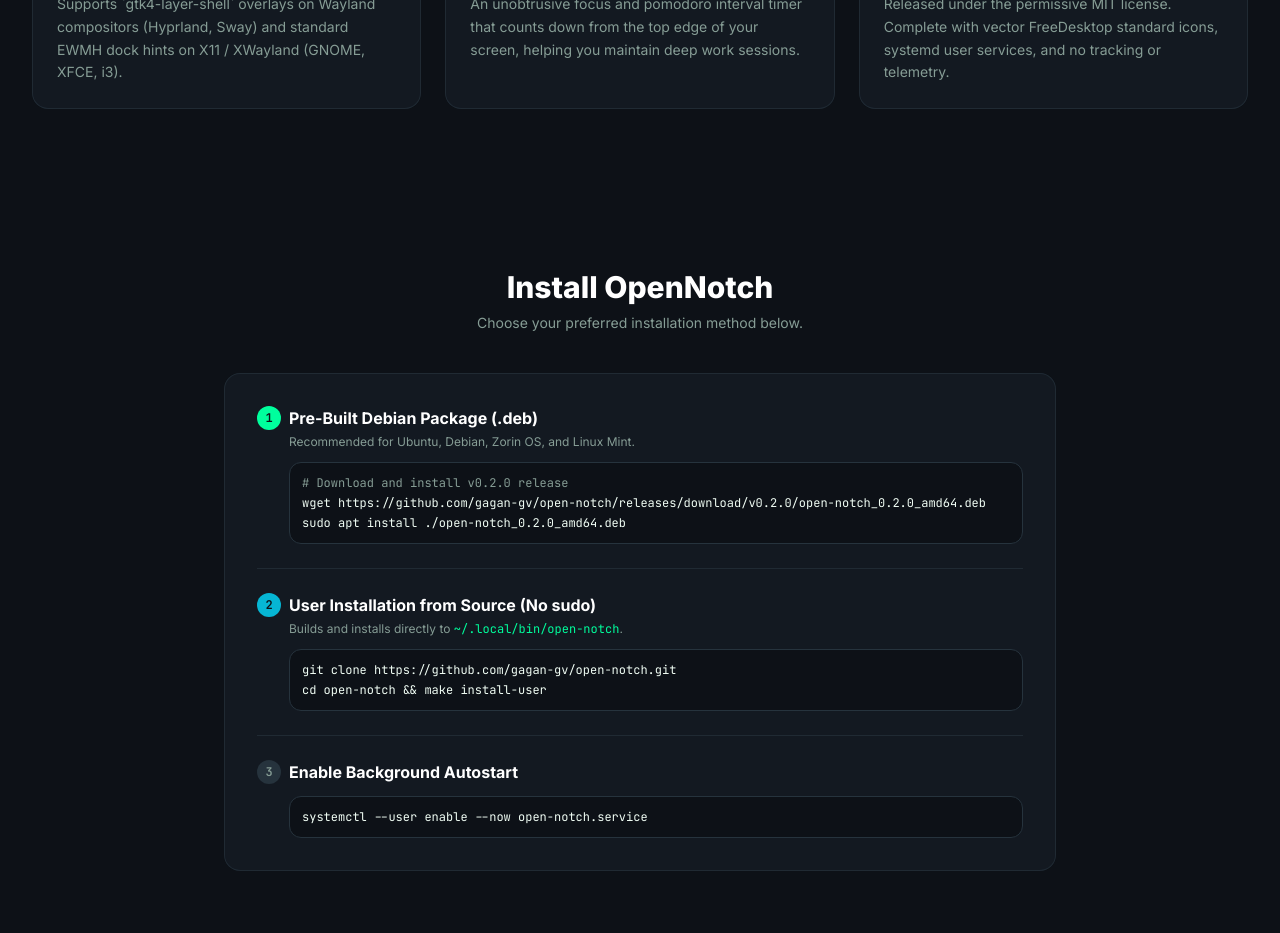
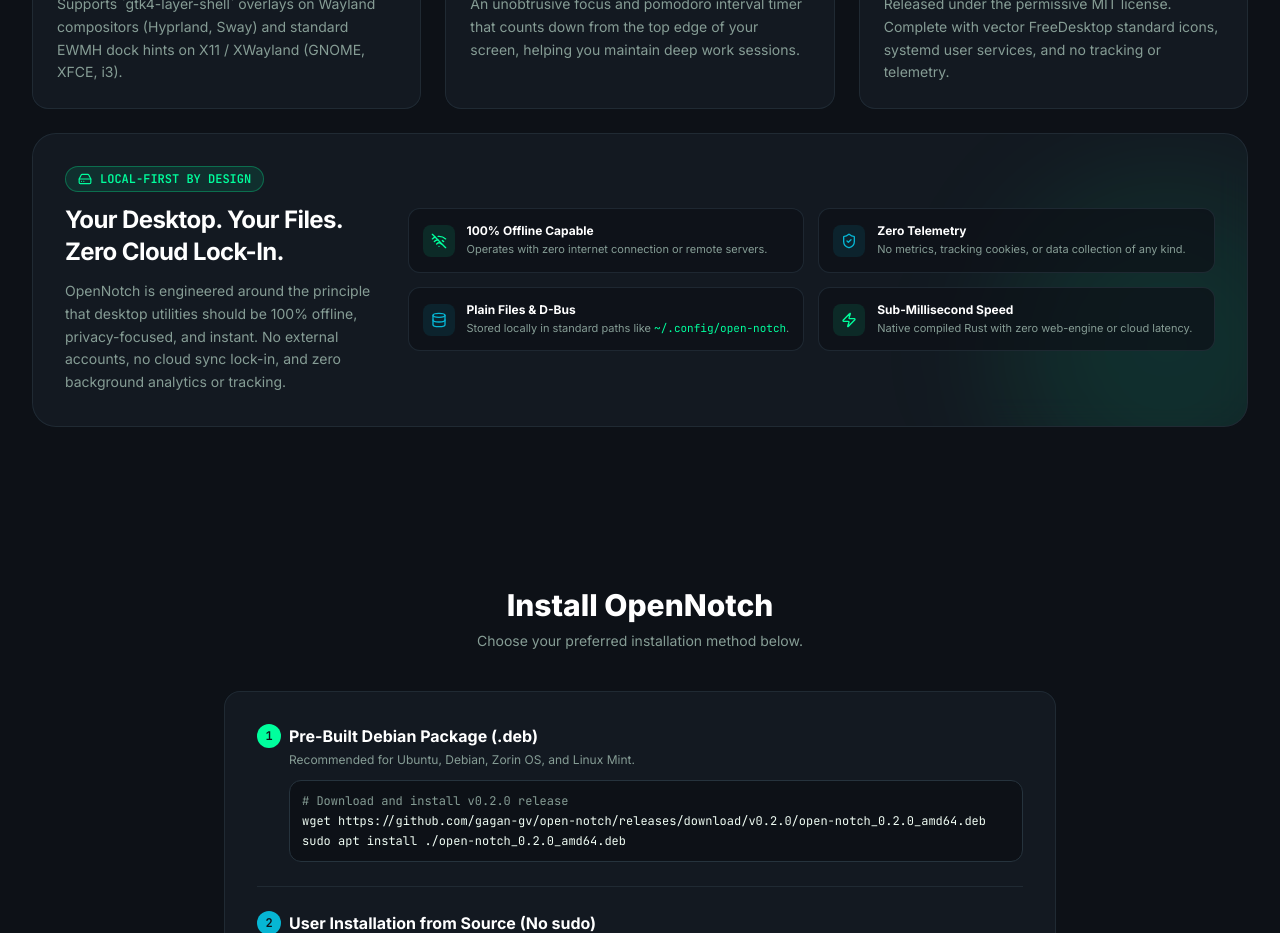
Before and after one commit to gagan-gv/opennotch, a Vue app: page / in a window 1280 px wide. Shown: the part 2020-2953 px from the top of the page. Built offline with nearby package versions, Linux system fonts and the light colour scheme.

Commit message:
feat(features): add Local-First Architecture spotlight section

```diff
--- a/src/App.vue
+++ b/src/App.vue
@@ -4,7 +4,7 @@ import {
   Play, Pause, SkipForward, SkipBack, Music,
   Clock, FileText, Settings, Download, Github,
   ExternalLink, Check, Copy, Layers, Shield, RefreshCw,
-  Sparkles, Monitor
+  Sparkles, Monitor, HardDrive, WifiOff, ShieldCheck, Database, Zap
 } from 'lucide-vue-next'
 
 // State for interactive simulator
@@ -520,6 +520,68 @@ function simulateUpdateCheck() {
             Released under the permissive MIT license. Complete with vector FreeDesktop standard icons, systemd user services, and no tracking or telemetry.
           </p>
         </div>
+
+        <!-- Card 7: Local-First & Zero Cloud Lock-In Spotlight -->
+        <div class="md:col-span-3 glass-panel p-8 rounded-3xl border border-cyber-border/90 hover:border-cyber-mint/50 transition-all relative overflow-hidden group">
+          <!-- Background accent glow -->
+          <div class="absolute -right-20 -bottom-20 w-80 h-80 bg-cyber-mint/10 rounded-full blur-3xl pointer-events-none group-hover:bg-cyber-mint/15 transition-all"></div>
+
+          <div class="flex flex-col lg:flex-row items-start lg:items-center justify-between gap-8 relative z-10">
+            <div class="space-y-3 max-w-xl text-left">
+              <div class="inline-flex items-center gap-2 px-3 py-1 rounded-full bg-cyber-mint/10 border border-cyber-mint/30 text-xs font-semibold text-cyber-mint font-mono">
+                <HardDrive class="w-3.5 h-3.5" />
+                <span>LOCAL-FIRST BY DESIGN</span>
+              </div>
+              <h3 class="text-2xl font-bold text-white tracking-tight">Your Desktop. Your Files. Zero Cloud Lock-In.</h3>
+              <p class="text-sm text-cyber-muted leading-relaxed">
+                OpenNotch is engineered around the principle that desktop utilities should be 100% offline, privacy-focused, and instant. No external accounts, no cloud sync lock-in, and zero background analytics or tracking.
+              </p>
+            </div>
+
+            <!-- Pillars Grid -->
+            <div class="grid grid-cols-1 sm:grid-cols-2 gap-3.5 w-full lg:w-auto shrink-0 text-left">
+              <div class="p-3.5 rounded-xl bg-cyber-canvas/70 border border-cyber-border/70 flex items-start gap-3">
+                <div class="p-2 rounded-lg bg-cyber-mint/10 text-cyber-mint shrink-0 mt-0.5">
+                  <WifiOff class="w-4 h-4" />
+                </div>
+                <div>
+                  <h4 class="text-xs font-bold text-white">100% Offline Capable</h4>
+                  <p class="text-[11px] text-cyber-muted mt-0.5">Operates with zero internet connection or remote servers.</p>
+                </div>
+              </div>
+
+              <div class="p-3.5 rounded-xl bg-cyber-canvas/70 border border-cyber-border/70 flex items-start gap-3">
+                <div class="p-2 rounded-lg bg-cyber-teal/10 text-cyber-teal shrink-0 mt-0.5">
+                  <ShieldCheck class="w-4 h-4" />
+                </div>
+                <div>
+                  <h4 class="text-xs font-bold text-white">Zero Telemetry</h4>
+                  <p class="text-[11px] text-cyber-muted mt-0.5">No metrics, tracking cookies, or data collection of any kind.</p>
+                </div>
+              </div>
+
+              <div class="p-3.5 rounded-xl bg-cyber-canvas/70 border border-cyber-border/70 flex items-start gap-3">
+                <div class="p-2 rounded-lg bg-cyber-teal/10 text-cyber-teal shrink-0 mt-0.5">
+                  <Database class="w-4 h-4" />
+                </div>
+                <div>
+                  <h4 class="text-xs font-bold text-white">Plain Files & D-Bus</h4>
+                  <p class="text-[11px] text-cyber-muted mt-0.5">Stored locally in standard paths like <code class="text-cyber-mint">~/.config/open-notch</code>.</p>
+                </div>
+              </div>
+
+              <div class="p-3.5 rounded-xl bg-cyber-canvas/70 border border-cyber-border/70 flex items-start gap-3">
+                <div class="p-2 rounded-lg bg-cyber-mint/10 text-cyber-mint shrink-0 mt-0.5">
+                  <Zap class="w-4 h-4" />
+                </div>
+                <div>
+                  <h4 class="text-xs font-bold text-white">Sub-Millisecond Speed</h4>
+                  <p class="text-[11px] text-cyber-muted mt-0.5">Native compiled Rust with zero web-engine or cloud latency.</p>
+                </div>
+              </div>
+            </div>
+          </div>
+        </div>
       </div>
     </section>
 
```
